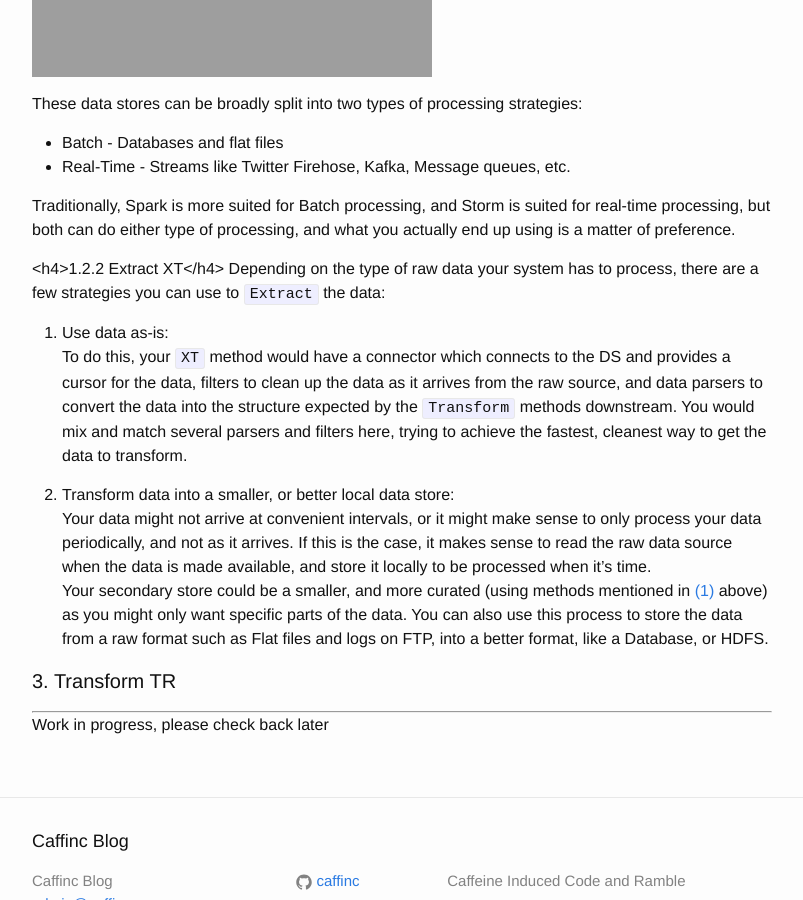
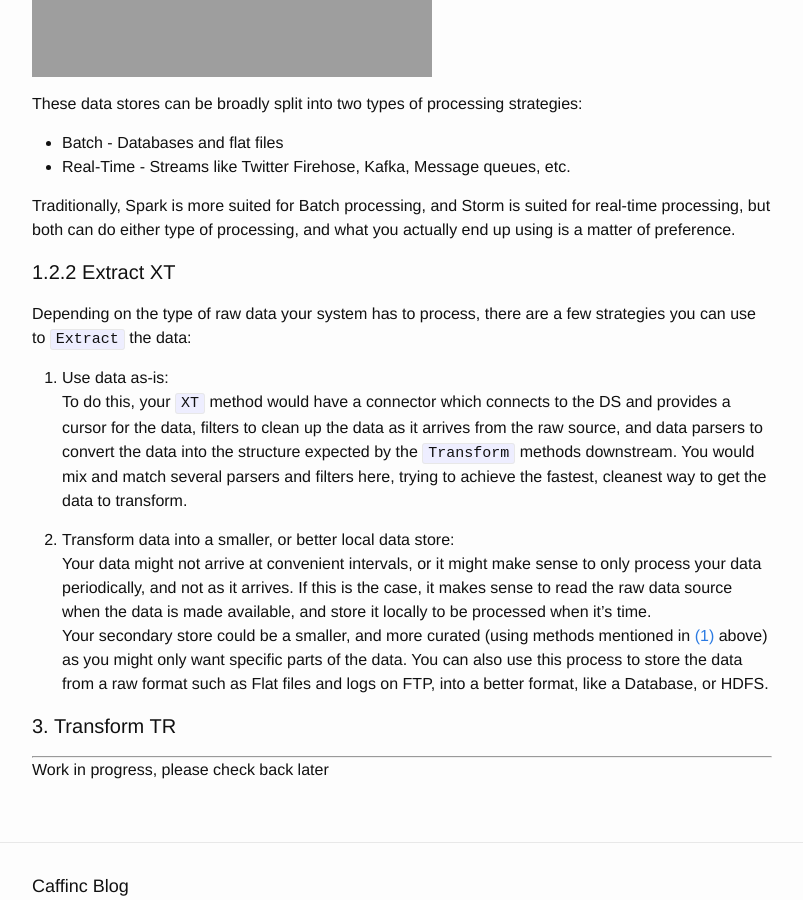
Before and after one commit to caffinc/caffinc.github.io, a Jekyll site: the page built from _posts/2015-12-29-distributed-thinking-storm-spark.md, in a window 1280 px wide and 900 px high, scrolled down 3292 px. Shown: the whole window, without its empty margins (238-1041 px from the left). Built offline with Jekyll 4.4.1, drawn with Linux system fonts in a browser that asks for light colours; comment, search, counter and statistics services are not loaded; some of the changed text lies outside the part shown.

Commit message:
Adding more fixes to the numbering

```diff
--- a/_posts/2015-12-29-distributed-thinking-storm-spark.md
+++ b/_posts/2015-12-29-distributed-thinking-storm-spark.md
@@ -40,8 +39,7 @@ This is meant to be a starting point for people new to the whole concept of dist
 
 --------------------------------------------------------------------
 
-1. Distributed Thinking
-=======================
+<h1>1. Distributed Thinking</h1>
 
 When I first started processing large amounts of data for a project I worked on which involved data from TV viewers (A lot of logs that set-top boxes throw up), I didn't quite understand what "large" amounts of data meant. I had only worked on datasets involving a few thousand records, stretching up to a million at max.
 
@@ -91,7 +89,8 @@ These data stores can be broadly split into two types of processing strategies:
 Traditionally, Spark is more suited for Batch processing, and Storm is suited for  real-time processing, but both can do either type of processing, and what you actually end up using is a matter of preference.
 
 
-<a name="xt"></a><h4>1.2.2 Extract XT</h4>
+<a name="xt"></a>
+<h4>1.2.2 Extract XT</h4>
 Depending on the type of raw data your system has to process, there are a few strategies you can use to `Extract` the data:
 
 <a name="1_2_2_1_as_is"></a>
```
Also changed, not shown: other parts of _posts/2015-12-29-distributed-thinking-storm-spark.md (+1 -2 lines).
